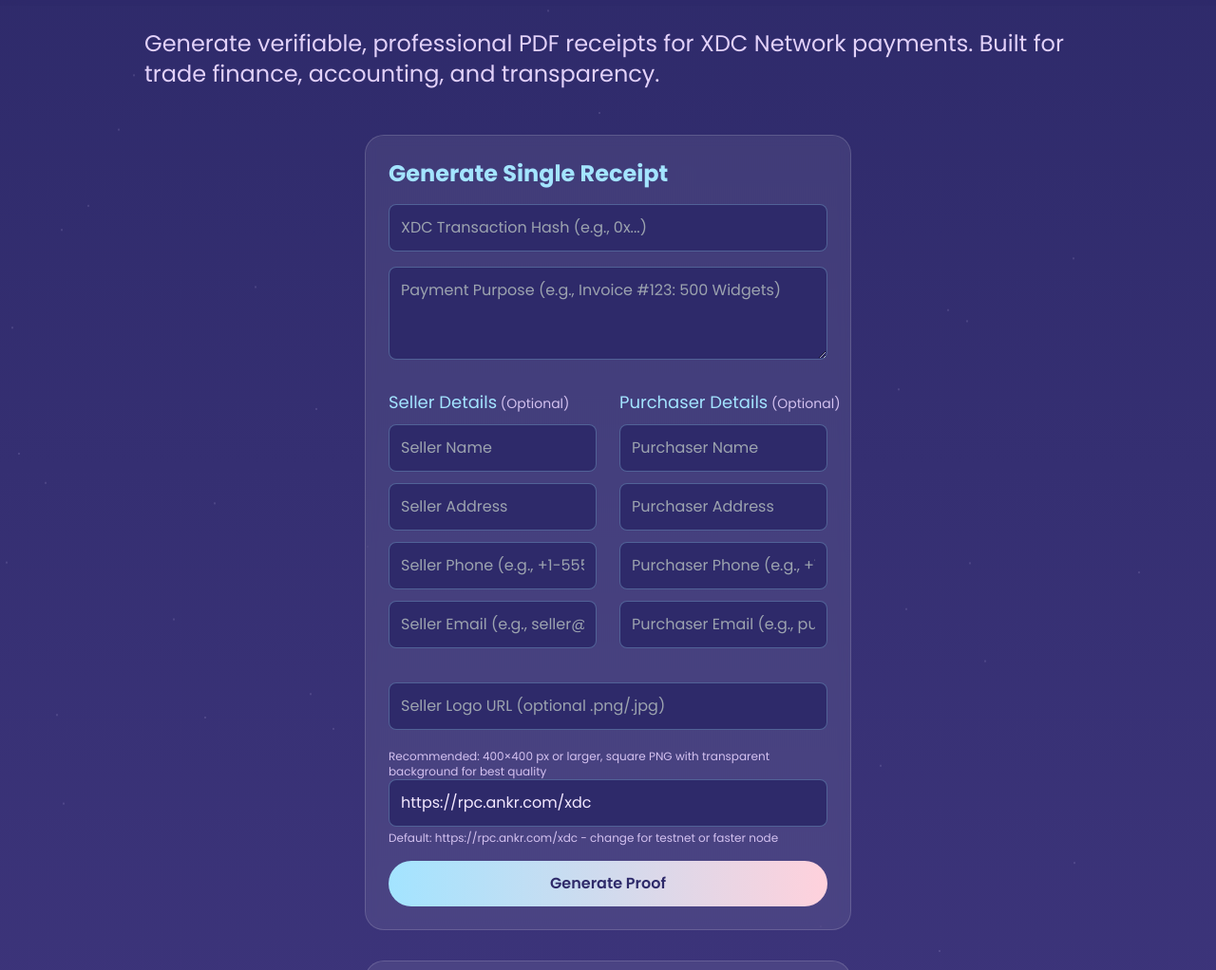
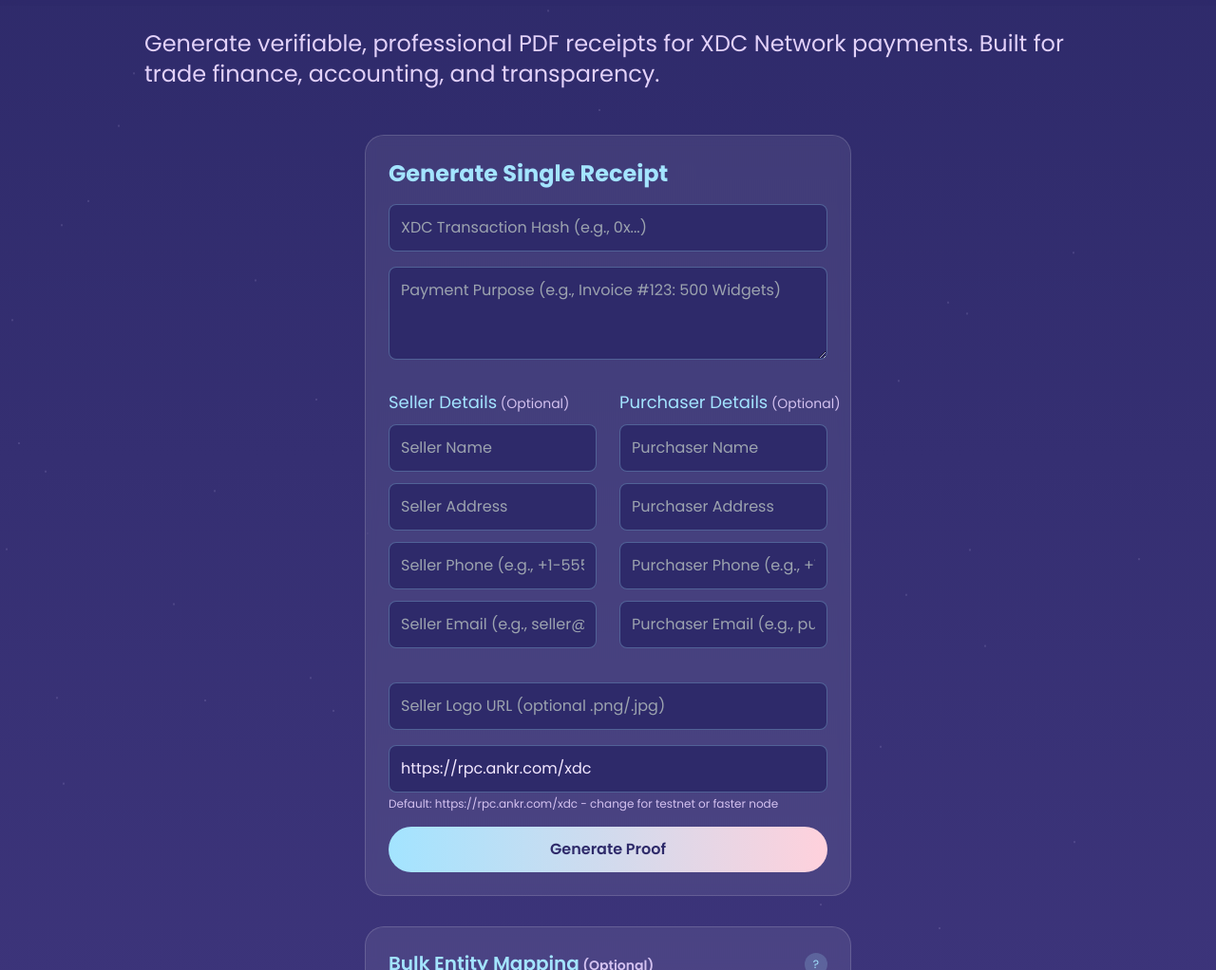
Before and after one commit to s4njk4n/XDC_Proof, a plain HTML site: page index.html in a window 1280 px wide. Shown: the part 78-1100 px from the top of the page at 95% size. Drawn offline with nearby package versions, Linux system fonts and the light colour scheme.

Commit message:
Update index.html

```diff
--- a/index.html
+++ b/index.html
@@ -176,7 +176,6 @@
                 </div>
 
                 <input type="text" id="sellerLogo" placeholder="Seller Logo URL (optional .png/.jpg)" class="w-full p-3 mb-4 rounded-lg bg-[#2E2A6A] text-[#F3E8FF] border border-[#A3E4FF]/30 focus:outline-none max-sm:text-sm" aria-label="Seller Logo URL">
-                <small class="text-xs text-[#D4C2F0] mt-1 block">Recommended: 400×400 px or larger, square PNG with transparent background for best quality</small>
                 <input type="text" id="rpcUrl" placeholder="Custom RPC Endpoint (optional)" value="https://rpc.ankr.com/xdc" class="w-full p-3 mb-1 rounded-lg bg-[#2E2A6A] text-[#F3E8FF] border border-[#A3E4FF]/30 focus:outline-none max-sm:text-sm" aria-label="Custom RPC URL">
                 <p class="text-xs text-[#D4C2F0] mb-4">Default: https://rpc.ankr.com/xdc - change for testnet or faster node</p>
 
```
